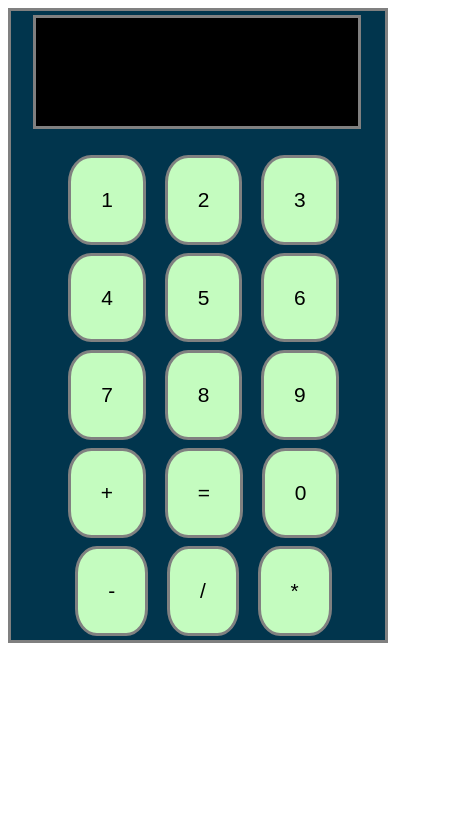
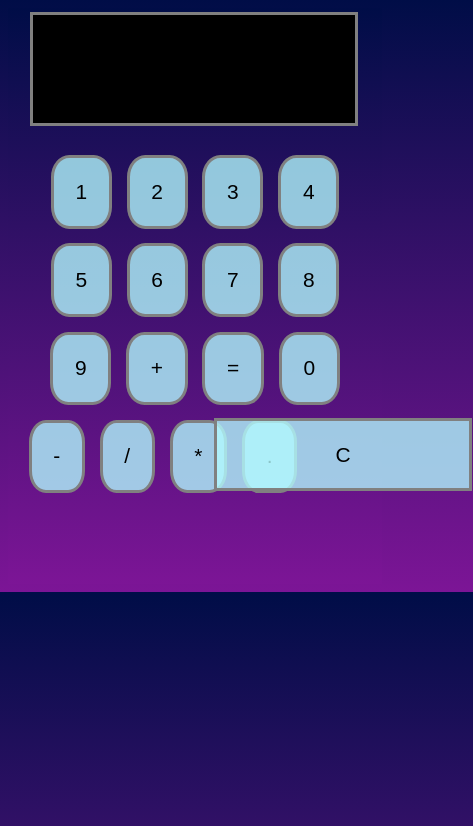
Before and after one commit to Roohi-Naz/Simple-Calculator, a plain HTML site: page index.html in a window 390 px wide. Shown: the whole page, 473 px wide, since content can reach past the window. Drawn offline with Linux system fonts and the light colour scheme.

Commit message:
add clear button decimal button ,also updates some css

```diff
--- a/index.html
+++ b/index.html
@@ -5,16 +5,21 @@
     <meta name="viewport" content="width=device-width, initial-scale=1.0">
     <title> Calculator</title>
 <style>
+    body{
+        background-color: black;
+    }
   h1{
     text-align: center;
   }
 
 .container{
-    background-color: rgb(1, 53, 77);
-    width: 40%;
-    height: 60cap;
-    margin-left: 30%;
+    background-image: -webkit-linear-gradient(rgb(0, 13, 71), rgb(124, 21, 150));
+    width: 30%;
+   height: 90% ;
+    margin-left: 35%;
     border: 3px solid gray;
+
+
 
 
 
@@ -37,12 +42,27 @@
     justify-content: center;
     flex-wrap: wrap;
 
+
 }
 
 .buttoncontainer input{
-    background-color: rgb(196, 252, 191);
-    padding: 2.5cap;
+    background-color: rgba(178, 250, 255, 0.788);
+    padding: 30px;
+    margin: 2%;
 
+
+}
+.buttoncontainer input:active{
+    transform: scale(1.20);
+    background-color: rgb(252, 255, 83);
+}
+.clear input{
+
+    width: 400%;
+    margin-left: -150%;
+    margin-top: 9%;
+    margin-bottom: 5%;
+    border-radius: 0%;
 }
 
 
@@ -60,18 +80,31 @@
 
 }
 @media (max-width: 480px){
+    body{
+        background-image: -webkit-linear-gradient(rgb(0, 13, 71), rgb(124, 21, 150));
+
+    }
     .container{
-        height: 100%;
+        height: 55cap;
         width: 100%;
         margin: 0%;
+        border: none;
     }
     h1{
         display: none;
     }
 
     .buttoncontainer input{
-    padding: 8%;
+    padding: 1.5cap;
 
+
+}
+
+.clear input{
+    width: 400%;
+    margin-left: -140%;
+    margin-top: 9%;
+    border-radius: 0%;
 }
 }
 </style>
@@ -108,6 +141,11 @@
             <input type="button" name="minus" value="-" onClick="runminus()">
             <input type="button" name="divide" value="/" onClick="rundivide()">
             <input type="button" name="multiply" value="*" onClick="runmultiply()">
+            <br>
+            <input name="decimal" type="button" value="." onClick="rundecimal()">
+            <div class="clear"> <input name="clear" type="button" value="C" onClick="clearDisplay()">
+            </div>
+
         </div>
 
     </div>
@@ -139,6 +177,13 @@
             var evalo = eval(document.frm.result.value);
             document.frm.result.value = evalo;
         }
+        function rundecimal() {
+            document.frm.result.value += ".";
+        }
+        function clearDisplay() {
+    document.frm.result.value = "";
+}
+
     </script>
 </body>
 </html>
```
